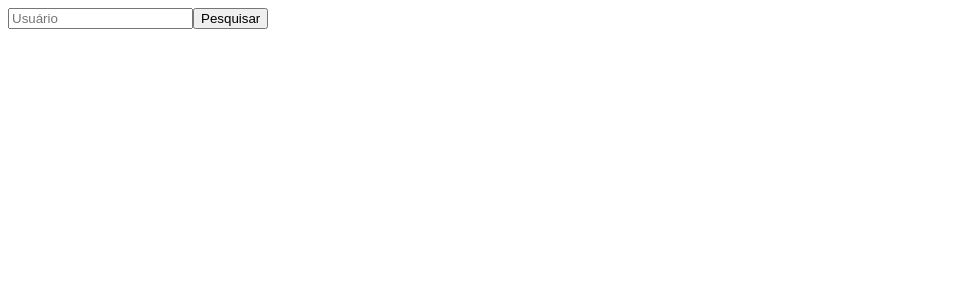
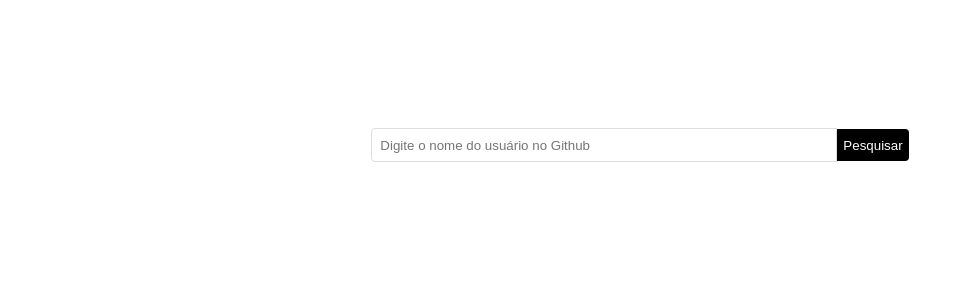
Before and after one commit to rlima-nogueira/gamagit, a React (Create React App) app: page / in a window 1280 px wide. Shown: the top 300 px of the page, without its empty margins (0-964 px from the left). Built offline with nearby package versions, Linux system fonts and the light colour scheme.

Commit message:
'ajustes'

```diff
--- a/package.json
+++ b/package.json
@@ -33,5 +33,9 @@
       "last 1 firefox version",
       "last 1 safari version"
     ]
-  }
+  },
+  "main": "index.js",
+  "repository": "https://github.com/rlima-nogueira/gamagit.git",
+  "author": "Rafaela Lima Nogueira <rn-15@hotmail.com>",
+  "license": "MIT"
 }
--- a/public/index.html
+++ b/public/index.html
@@ -2,7 +2,7 @@
 <html lang="en">
   <head>
     <meta charset="utf-8" />
-    <link rel="icon" href="%PUBLIC_URL%/favicon.ico" />
+    <link rel="icon" href="%PUBLIC_URL%/github.svg" />
     <meta name="viewport" content="width=device-width, initial-scale=1" />
     <meta name="theme-color" content="#000000" />
     <meta
@@ -13,7 +13,7 @@
 
     <link rel="manifest" href="%PUBLIC_URL%/manifest.json" />
 
-    <title>React App</title>
+    <title>Consulta Github</title>
   </head>
   <body>
     <noscript>You need to enable JavaScript to run this app.</noscript>
--- a/src/App.js
+++ b/src/App.js
@@ -1,5 +1,7 @@
 import React from 'react';
 import Routes from './routes';
+
+import './style.css';
 
 export default function App() {
 
--- a/src/pages/Home/index.js
+++ b/src/pages/Home/index.js
@@ -1,20 +1,43 @@
 import React, {useState} from 'react';
 import axios from 'axios';
+import * as S from './styled';
+import { useHistory } from 'react-router-dom';
+
 
 export default function App(props) {
-
+  const history = useHistory();
   const [usuario, setUsuario] = useState('');
 
+  // busca os dados dentro da api do github
   function handlePesquisa(){
-    axios.get(`https://api.github.com/users/${usuario}/repos`).then(response => console.log(response.data));
+    axios.get(`https://api.github.com/users/${usuario}/repos`).then(response => {
+      console.log(response.data)
+
+    const repositories = response.data;
+    const repositoriesName =[];
+
+  // entender mais como funciona o map
+    repositories.map((repository)=>{
+      // adiciona os repositorios ao array "repositoriesName"
+      return repositoriesName.push(repository.name);
+      history.push('/repositories');
+    });
+
+    //Guarda os repositórios por nome no local storage
+    localStorage.setItem('repositoriesName', JSON.stringify(repositoriesName));
+
+
+  });
+
   }
 
 
   return (
-    <>
-      <input className="usuarioInput" placeholder="Usuário"value={usuario} onChange={ e => setUsuario(e.target.value)}/>
-      <button type="button" onClick={handlePesquisa}>Pesquisar</button>
-    </>
+    <S.Container>
+      <S.Input className="usuarioInput" placeholder="Digite o nome do usuário no Github"value={usuario} onChange={ e => setUsuario(e.target.value)}/>
+
+      <S.Button type="button" onClick={handlePesquisa}>Pesquisar</S.Button>
+    </S.Container>
   );
 }
 
--- /dev/null
+++ b/src/pages/Home/styled.js
@@ -0,0 +1,49 @@
+import styled from 'styled-components';
+
+
+export const Container = styled.div`
+
+    width: 100vw;
+    heigh: 100vh;
+
+    display: flex;
+
+    align-items: center;
+    justify-content: center;
+
+    padding-top: 10%;
+`;
+
+
+
+export const Input = styled.input`
+    border: 1px solid #ddd;
+    width: 35vw;
+    height: 2rem;
+    border-radius: .25rem 0 0 .25rem;
+    padding: 0 .5rem;
+
+
+    &:focus,
+    &:active{
+        outline: none;
+        box-shadow: none;
+    }
+`;
+
+export const Button = styled.button`
+    height: 2rem;
+    border: 0;
+    background: #000;
+    font-weight: 500;
+    color: #fff;
+    border-radius: 0 .25rem .25rem 0;
+
+    cursor: pointer;
+
+    &:focus,
+    &:active{
+        outline: none;
+        box-shadow: none;
+    }
+`;
--- a/src/pages/Repositories/index.js
+++ b/src/pages/Repositories/index.js
@@ -1,24 +1,33 @@
-import React from 'react';
+import React, { useEffect, useState } from 'react';
 import * as S from './styled';
 
 
 export default function Repositories(){
+
+    const [repositories, setRepositories] = useState([ ]);
+
+
+    // busca os repositorios dentro do local store e joga dentro da variavel
+    useEffect(() => {
+        let repositoriesNames = localStorage.getItem('repositoriesName');
+        repositoriesNames = JSON.parse(repositoriesNames);
+        setRepositories(repositoriesNames);
+        // localStorage.clear();
+    }, []);
+
+
     return(
-    <>
+    <S.Container>
         <S.Title>Repositórios</S.Title>
-            <ul>
-                <li>Repositório 01</li>
-                <li>Repositório 02</li>
-                <li>Repositório 03</li>
-                <li>Repositório 04</li>
-                <li>Repositório 04</li>
-                <li>Repositório 05</li>
-                <li>Repositório 06</li>
-                <li>Repositório 07</li>
-                <li>Repositório 08</li>
-                <li>Repositório 09</li>
-                <li>Repositório 10</li>
-            </ul>
-    </>
+            <S.List>
+            {
+                repositories.map(repository => {
+                    return (
+                        <S.ListItem> Repositório:  { repository } </S.ListItem>
+                    )
+                })
+            }
+            </S.List>
+    </S.Container>
     );
 }
--- a/src/pages/Repositories/styled.js
+++ b/src/pages/Repositories/styled.js
@@ -1,3 +1,4 @@
+
 import styled from 'styled-components';
 
 export const Title = styled.h1`
@@ -5,4 +6,26 @@ export const Title = styled.h1`
     font-size: 2rem;
     font-family: sans-serif;
     color: #333;
-`
+`;
+
+export const List = styled.ul`
+    list-style: none;
+    padding: 0;
+    font-family: sans serif;
+`;
+
+export const ListItem = styled.li`
+    margin: .6rem auto;
+    background: #000;
+    color: #ffff;
+    padding: 1rem;
+    font-family: sans-serif;
+    width: 100%;
+`;
+
+export const Container = styled.div`
+    width: 100%;
+    max-width: 991px;
+    margin: 0 auto;
+
+`;
--- a/src/routes.js
+++ b/src/routes.js
@@ -9,11 +9,11 @@ export default function Routes(){
     return(
         <BrowserRouter>
             <Switch>
-                <Route patch='/' exact component = { Home } />
-                <Route patch='/repositories' component = { Repositories } />
+                <Route path='/' exact component = { Home } />
+                <Route path='/repositories' component = { Repositories } />
             </Switch>
         </BrowserRouter>
     )
 }
 
-//entender porque a rota de repositories não está funcionando.
+//ATENÇÃO NA HORA DE ESCREVER AS ROTAS, pois é PATH e não PATCH
--- /dev/null
+++ b/src/style.css
@@ -0,0 +1,6 @@
+html, body{
+    margin: 0;
+    padding: 0;
+    width: 100vw;
+    height: 100vh;
+}
```
Also changed, not shown: public/github.svg (added).
